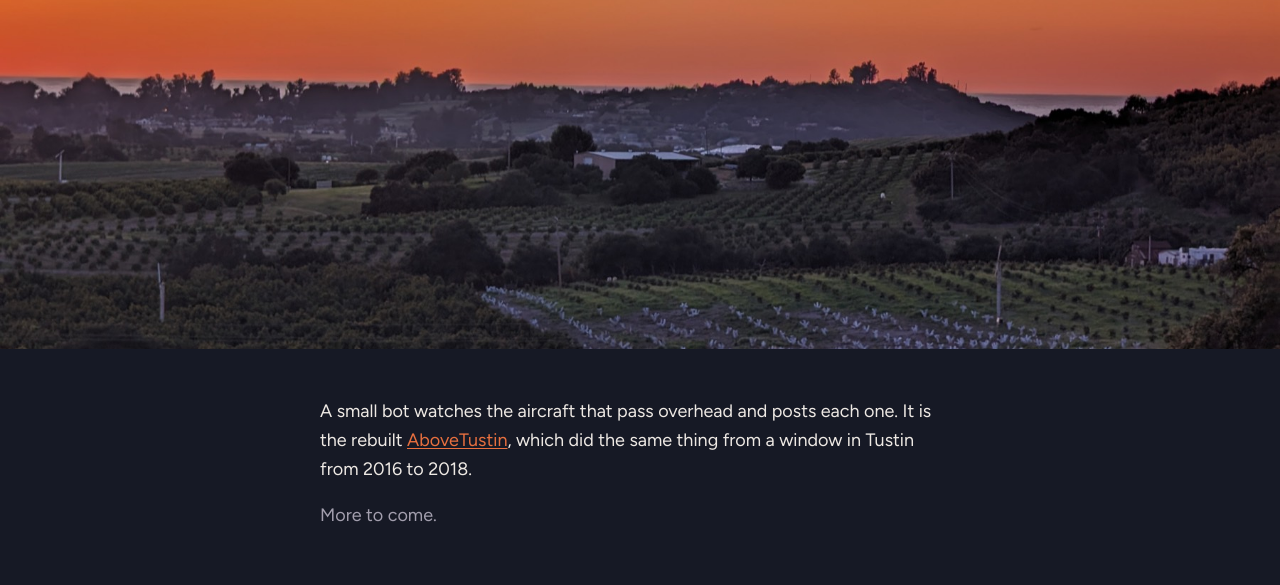
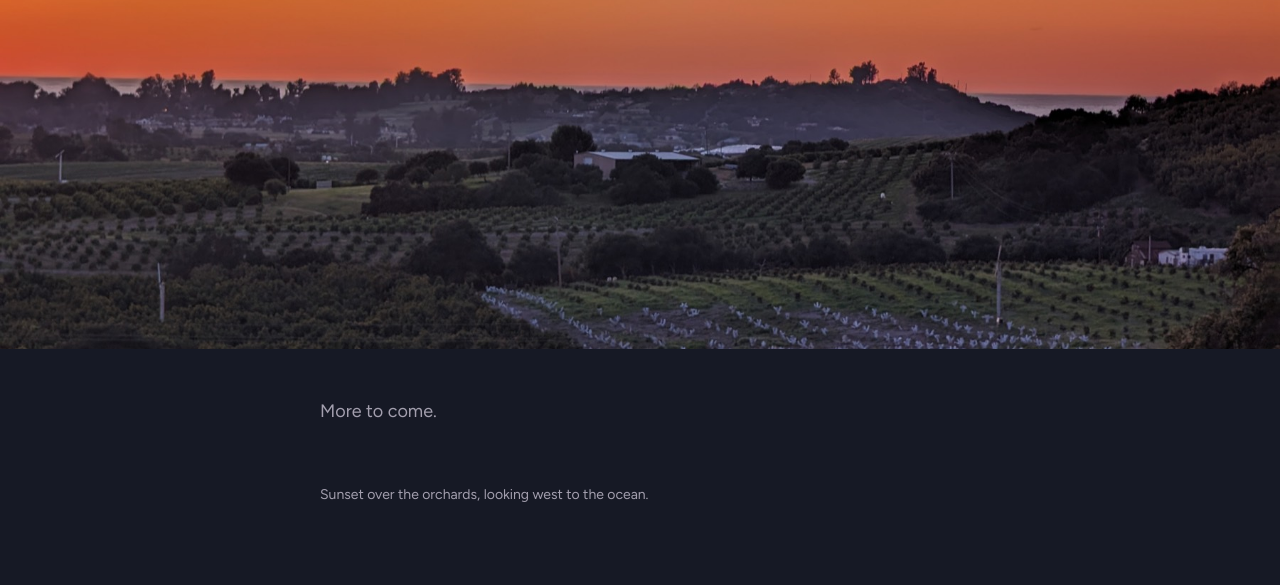
Before and after one commit to kevinabrandon/swallowarbor, a plain HTML site: page index.html in a window 1280 px wide. Shown: the part 351-936 px from the top of the page. After the commit the page ends 904 px from the top, so only its background shows below. Drawn offline with Linux system fonts and the light colour scheme.

Commit message:
Drop the AboveTustin paragraph; the title and subtitle are enough
Co-Authored-By: Claude Opus 5.5 <noreply@anthropic.com>

```diff
--- a/index.html
+++ b/index.html
@@ -37,9 +37,6 @@
     </div></div>
   </header>
   <main class="wrap">
-    <p>A small bot watches the aircraft that pass overhead and posts each one. It is the
-       rebuilt <a href="https://github.com/kevinabrandon/AboveTustin">AboveTustin</a>,
-       which did the same thing from a window in Tustin from 2016 to 2018.</p>
     <p class="sa-muted">More to come.</p>
   </main>
   <footer class="wrap sa-muted">Sunset over the orchards, looking west to the ocean.</footer>
```
